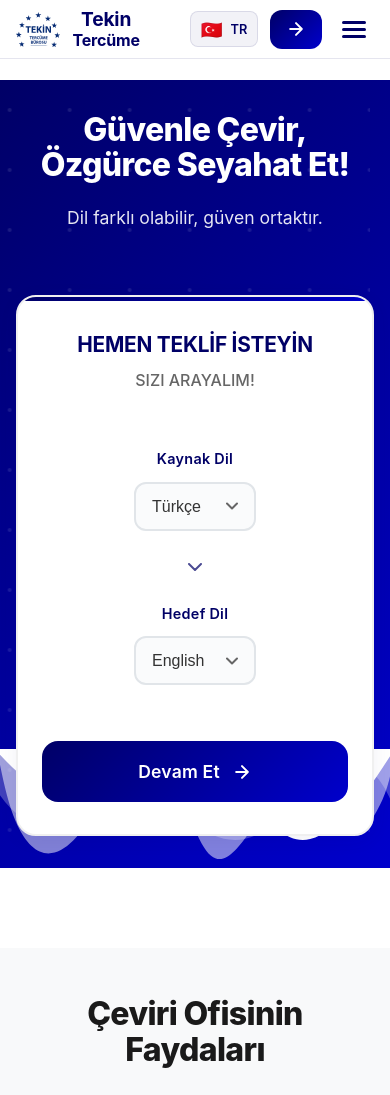
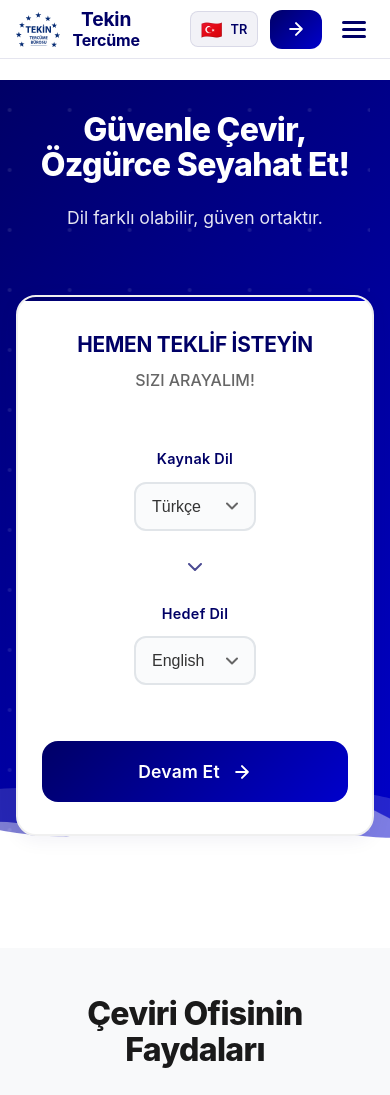
Before and after one commit to ErdemErgenc/tekin-tercume, a React (Vite) app: page / in a window 390 px wide. Shown: the top 1095 px of the page. Built offline with nearby package versions, Linux system fonts and the light colour scheme.

Commit message:
Enhance Hero component: update wave SVG for improved visual effect and responsiveness, adjust height and animation properties for better aesthetics.

```diff
--- a/src/components/Hero.css
+++ b/src/components/Hero.css
@@ -220,18 +220,34 @@
 
 .hero-wave {
   position: absolute;
-  bottom: -1px;
+  bottom: 0;
   left: 0;
   width: 100%;
-  height: 120px;
+  height: 150px;
   z-index: 1;
+  overflow: hidden;
+  line-height: 0;
 }
 
 .hero-wave svg {
   position: relative;
   display: block;
-  width: calc(100% + 1.3px);
-  height: 120px;
+  width: calc(130% + 1.3px);
+  height: 150px;
+  animation: wave-animation 15s cubic-bezier(0.36, 0.45, 0.63, 0.53) infinite;
+  transform: translate3d(0, 0, 0);
+}
+
+@keyframes wave-animation {
+  0% {
+    transform: translate3d(-30%, 0, 0);
+  }
+  50% {
+    transform: translate3d(-15%, 0, 0);
+  }
+  100% {
+    transform: translate3d(-30%, 0, 0);
+  }
 }
 
 /* Background Animation */
--- a/src/components/Hero.tsx
+++ b/src/components/Hero.tsx
@@ -105,10 +105,10 @@ const Hero: React.FC<HeroProps> = ({ onQuickQuote }) => {
 
 
       <div className="hero-wave">
-        <svg viewBox="0 0 1200 120" preserveAspectRatio="none">
-          <path d="M0,0V46.29c47.79,22.2,103.59,32.17,158,28,70.36-5.37,136.33-33.31,206.8-37.5C438.64,32.43,512.34,53.67,583,72.05c69.27,18,138.3,24.88,209.4,13.08,36.15-6,69.85-17.84,104.45-29.34C989.49,25,1113-14.29,1200,52.47V0Z" opacity=".25" fill="#FFFFFF"></path>
-          <path d="M0,0V15.81C13,36.92,27.64,56.86,47.69,72.05,99.41,111.27,165,111,224.58,91.58c31.15-10.15,60.09-26.07,89.67-39.8,40.92-19,84.73-46,130.83-49.67,36.26-2.85,70.9,9.42,98.6,31.56,31.77,25.39,62.32,62,103.63,73,40.44,10.79,81.35-6.69,119.13-24.28s75.16-39,116.92-43.05c59.73-5.85,113.28,22.88,168.9,38.84,30.2,8.66,59,6.17,87.09-7.5,22.43-10.89,48-26.93,60.65-49.24V0Z" opacity=".5" fill="#FFFFFF"></path>
-          <path d="M0,0V5.63C149.93,59,314.09,71.32,475.83,42.57c43-7.64,84.23-20.12,127.61-26.46,59-8.63,112.48,12.24,165.56,35.4C827.93,77.22,886,95.24,951.2,90c86.53-7,172.46-45.71,248.8-84.81V0Z" fill="#FFFFFF"></path>
+        <svg viewBox="0 0 1440 160" preserveAspectRatio="none">
+          <path d="M0,96L48,90.7C96,85,192,75,288,74.7C384,75,480,85,576,96C672,107,768,117,864,112C960,107,1056,85,1152,80C1248,75,1344,85,1392,90.7L1440,96L1440,160L1392,160C1344,160,1248,160,1152,160C1056,160,960,160,864,160C768,160,672,160,576,160C480,160,384,160,288,160C192,160,96,160,48,160L0,160Z" fill="rgba(255,255,255,0.15)"></path>
+          <path d="M0,128L48,122.7C96,117,192,107,288,112C384,117,480,139,576,138.7C672,139,768,117,864,101.3C960,85,1056,75,1152,80C1248,85,1344,107,1392,117.3L1440,128L1440,160L1392,160C1344,160,1248,160,1152,160C1056,160,960,160,864,160C768,160,672,160,576,160C480,160,384,160,288,160C192,160,96,160,48,160L0,160Z" fill="rgba(255,255,255,0.4)"></path>
+          <path d="M0,96L48,101.3C96,107,192,117,288,122.7C384,128,480,128,576,117.3C672,107,768,85,864,85.3C960,85,1056,107,1152,117.3C1248,128,1344,128,1392,128L1440,128L1440,160L1392,160C1344,160,1248,160,1152,160C1056,160,960,160,864,160C768,160,672,160,576,160C480,160,384,160,288,160C192,160,96,160,48,160L0,160Z" fill="#FFFFFF"></path>
         </svg>
       </div>
     </section>
```
